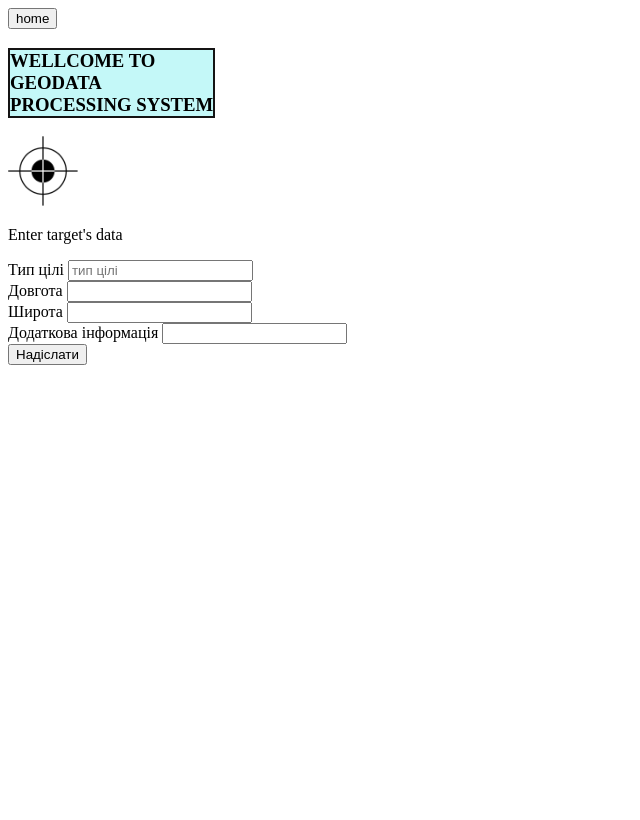
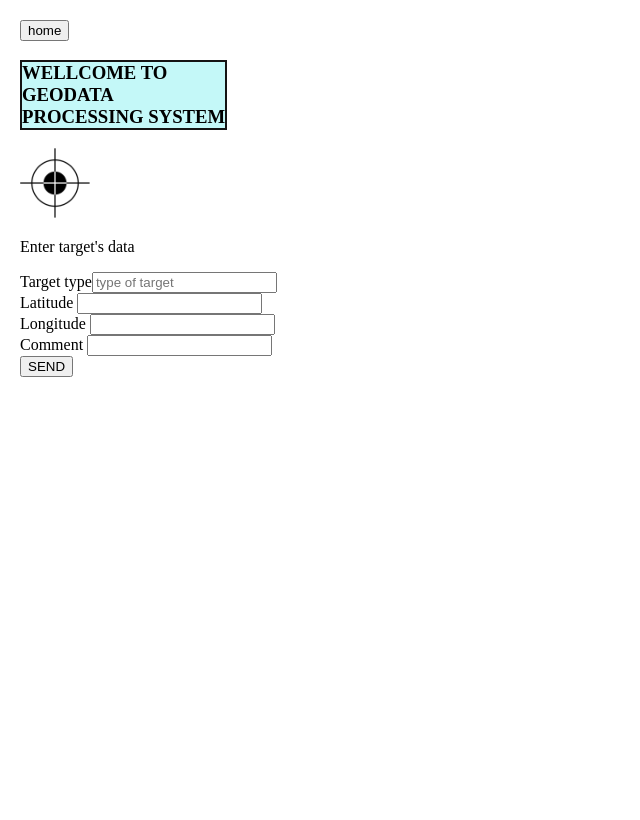
Before and after one commit to Caesarina1/Geodata_processing, a Django app: page /data_trans/ in a window 1280 px wide. Shown: the whole page, without its empty margins (0-640 px from the left). Before the commit the page ends 365 px from the top, so only its background shows below. Run offline with Django 4.2, Linux system fonts and the light colour scheme.

```diff
--- a/Geodata_processing_system/settings.py
+++ b/Geodata_processing_system/settings.py
@@ -79,7 +79,7 @@ DATABASES = {
         # 'ENGINE': 'django.db.backends.sqlite3',
         # 'NAME': BASE_DIR / 'geodata_proc.sqlite3',
         'ENGINE': 'django.db.backends.postgresql',
-        'NAME': 'Geodata_proc_db',
+        'NAME': 'Geodata_proc',
         'USER': 'postgres',
         'PASSWORD': 'postgres',
         'HOST': 'localhost',
--- a/geo_base/models.py
+++ b/geo_base/models.py
@@ -12,8 +12,8 @@ class User(models.Model):
 
 
 class Target(models.Model):
-    target_id = models.UUIDField(primary_key=True, default=uuid.uuid4, null=False, editable=False)
-    created_at = models.DateTimeField(auto_now_add=True, editable=False)
+    id = models.UUIDField(primary_key=True, default=uuid.uuid4, null=False, editable=False)
+    created_at = models.DateTimeField(auto_now_add=True, null=False, editable=False)
     type = models.CharField(max_length=100, null=False)
     latitude = models.FloatField()
     longitude = models.FloatField()
--- a/geo_base/static/css/styles.css
+++ b/geo_base/static/css/styles.css
@@ -3,3 +3,14 @@ h3  {
     background-color: #c4f8f8;
     width: fit-content;
 }
+
+html,
+body {
+  height: 100%;
+  margin: 10px;
+}
+
+#map {
+  height: 50%;
+  width: 50%;
+}
--- /dev/null
+++ b/geo_base/static/map.js
@@ -0,0 +1,5 @@
+const copy = "&copy; <a href='https://www.openstreetmap.org/copyright'>OpenStreetMap</a> contributors";
+const url = "https://{s}.tile.openstreetmap.org/{z}/{x}/{y}.png";
+const layer = L.tileLayer(url, { attribution: copy });
+const map = L.map("map", { layers: [layer] });
+map.fitWorld();
--- a/geo_base/templates/base.html
+++ b/geo_base/templates/base.html
@@ -6,6 +6,8 @@
     <meta charset="UTF-8">
     <title>Start - Geodata</title>
     <link rel="stylesheet" href="{% static 'css/styles.css' %}">
+    <link rel="stylesheet" type="text/css" href="https://unpkg.com/leaflet/dist/leaflet.css" crossorigin=""/>
+    <script src="https://unpkg.com/leaflet/dist/leaflet.js" crossorigin=""></script>
 </head>
 
 <body>
@@ -28,5 +30,15 @@
 {% block content %}
 
 {% endblock content %}
+
+{% block target_list %}
+
+{% endblock target_list %}
+
+{% block map %}
+
+{% endblock map %}
+
+
 </body>
 </html>
--- a/geo_base/templates/data_trans.html
+++ b/geo_base/templates/data_trans.html
@@ -11,18 +11,17 @@
 <div>
     <p>Enter target's data</p>
     <form>
-        Тип цілі <input list="target_type"  placeholder="тип цілі" required><br>
+        Target type<input list="target_type"  placeholder="type of target" required><br>
             <datalist id="target_type">
-                <option>Особовий склад</option>
-                <option>Командний пункт</option>
-                <option>Техніка</option>
-                <option>Інше</option>
+                <option>Military personnel</option>
+                <option>Command post</option>
+                <option>Military equipment</option>
             </datalist>
-        Довгота <input type="text" name="long" required ><br>
-        Широта <input type="text" name="atti" required ><br>
-        Додаткова інформація <input type="text" name="additional"><br>
+        Latitude <input type="text" name="latitude" required ><br>
+        Longitude <input type="text" name="longitude" required ><br>
+        Comment <input type="text" name="additional"><br>
 
-    <input type="submit" value="Надіслати">
+    <input type="submit" value="SEND">
     </form>
 </div>
 {% endblock %}
--- a/geo_base/views.py
+++ b/geo_base/views.py
@@ -14,5 +14,10 @@ def data_transfer_page(request):
 
 
 def position_page(request):
-    targets_to_render = Target.objects.all()
-    return render(request=request, template_name="position.html")
+    targets = Target.objects.all()
+    users = User.objects.all()
+    target_objects = []
+    for target in targets:
+        target_objects.append(Target.objects.get(id=target.id))
+
+    return render(request=request, template_name="position.html", context={"targets": targets, "users": users, "target_objects": target_objects})
```
Also changed, not shown: creating_data.sql (+7 -0 lines), geo_base/templates/position.html (+36 -1 lines), geo_base/migrations/0001_initial.py, geo_base/migrations/0002_alter_user_password.py (deleted), geo_base/migrations/0002_rename_target_id_target_id.py (added), geo_base/migrations/0003_alter_user_role.py (deleted).
